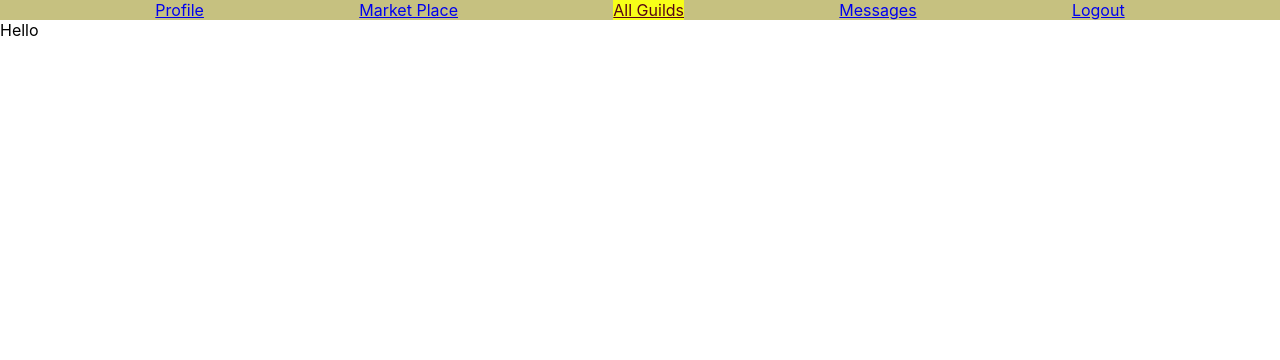
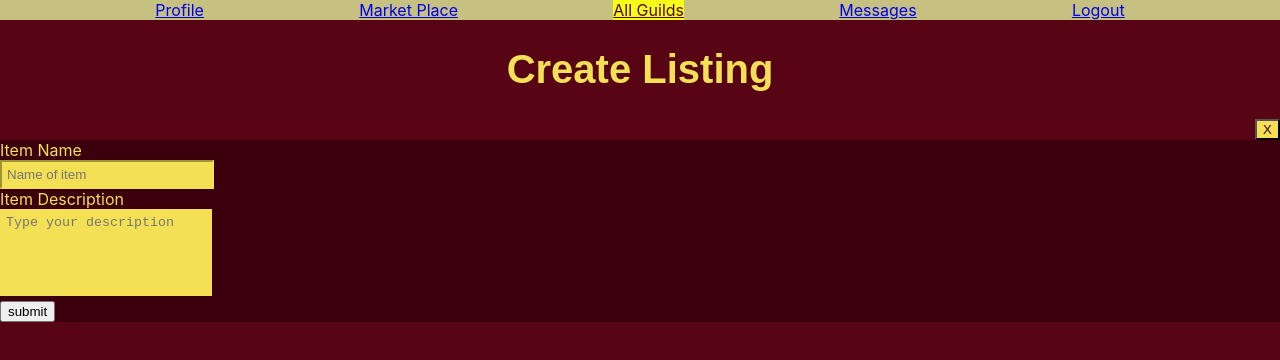
Before and after one commit to srahim457/capstone, a React (Create React App) app in the folder guilds/: page /all-guilds in a window 1280 px wide. Both pictures are taken after typing "Sample" into the empty fields and a click on the button "Add New Guild". Shown: the top 360 px of the page. Built offline with nearby package versions, Linux system fonts and the light colour scheme.

Commit message:
the x button doesnt = submit

```diff
--- a/guilds/src/Components/CreateGuild.js
+++ b/guilds/src/Components/CreateGuild.js
@@ -1,6 +1,7 @@
 import React, { Component } from 'react';
+import { Redirect } from 'react-router-dom';
 import './styles/CreateListing.css';
-
+import AllGuilds from './AllGuilds';
 
 function validate(name, description) {
   // true means invalid, so our conditions got reversed
@@ -54,12 +55,52 @@ class CreateGuild extends Component {
     return !isDisabled;
   }
 
-
+  closeButton() {
+    return <Redirect path='/all-guilds' Component={AllGuilds}></Redirect>;
+  }
 
   render() {
     return (
-      <div>
-        Hello
+      <div className='container-parent'>
+        <div className='container'>
+          <h1 className='title'>Create Listing</h1>
+          <div className='button-wrapper'>
+            <button className='close-button' onClick={this.closeButton}>
+              X
+            </button>
+          </div>
+          <form onSubmit={this.handleSubmit} className='form-fields'>
+            <div>
+              <label>Item Name </label>
+              <br />
+              <input
+                type='text'
+                className='form-input'
+                placeholder='Name of item'
+                maxLength='50'
+                value={this.state.name}
+                onChange={this.itemNameChangeHandler}
+              ></input>
+            </div>
+            <div>
+              {/* make into a description box */}
+              <label>Item Description</label>
+              <br />
+              <textarea
+                className='form-input'
+                autofocus
+                placeholder='Type your description'
+                maxlength='180'
+                rows='5'
+                cols='40'
+                value={this.state.description}
+                onChange={this.descriptionChangeHandler}
+              />
+              <br />
+              <button> submit </button>
+            </div>
+          </form>
+        </div>
       </div>
     );
   }
```
